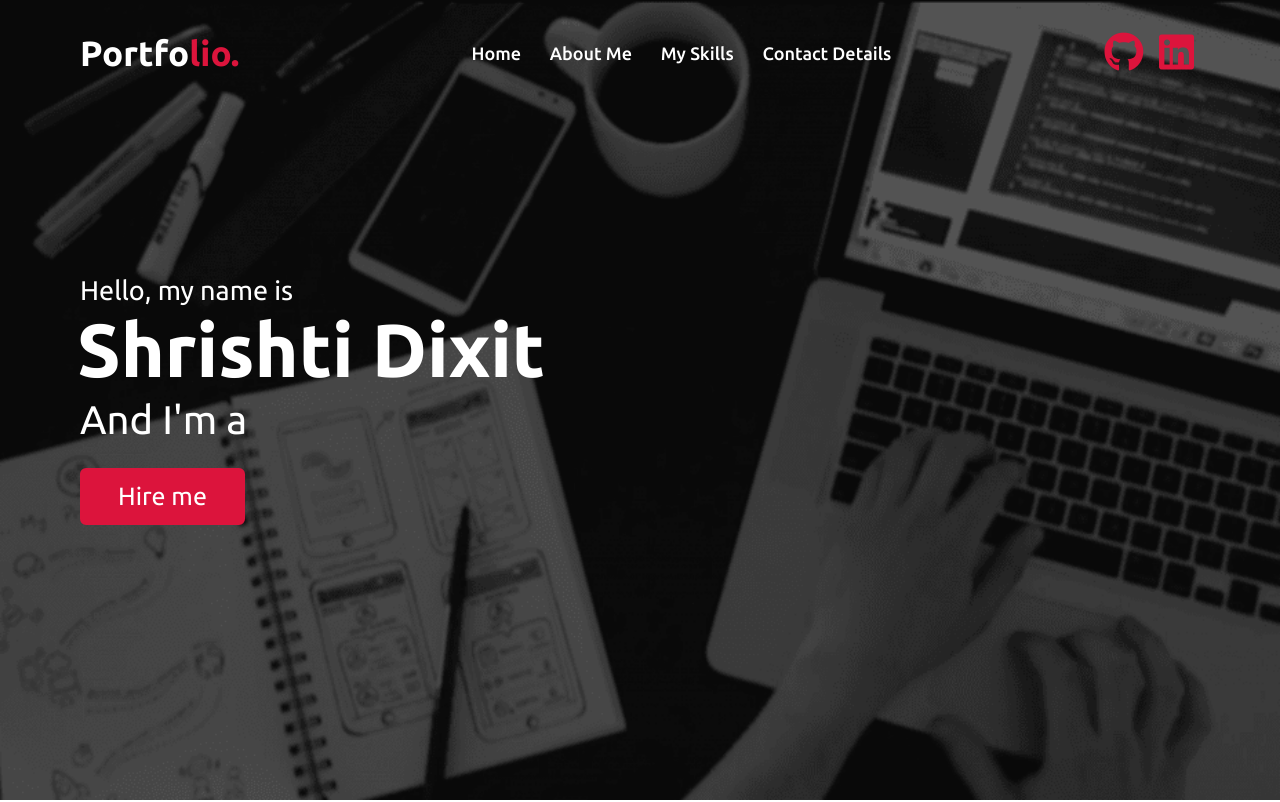
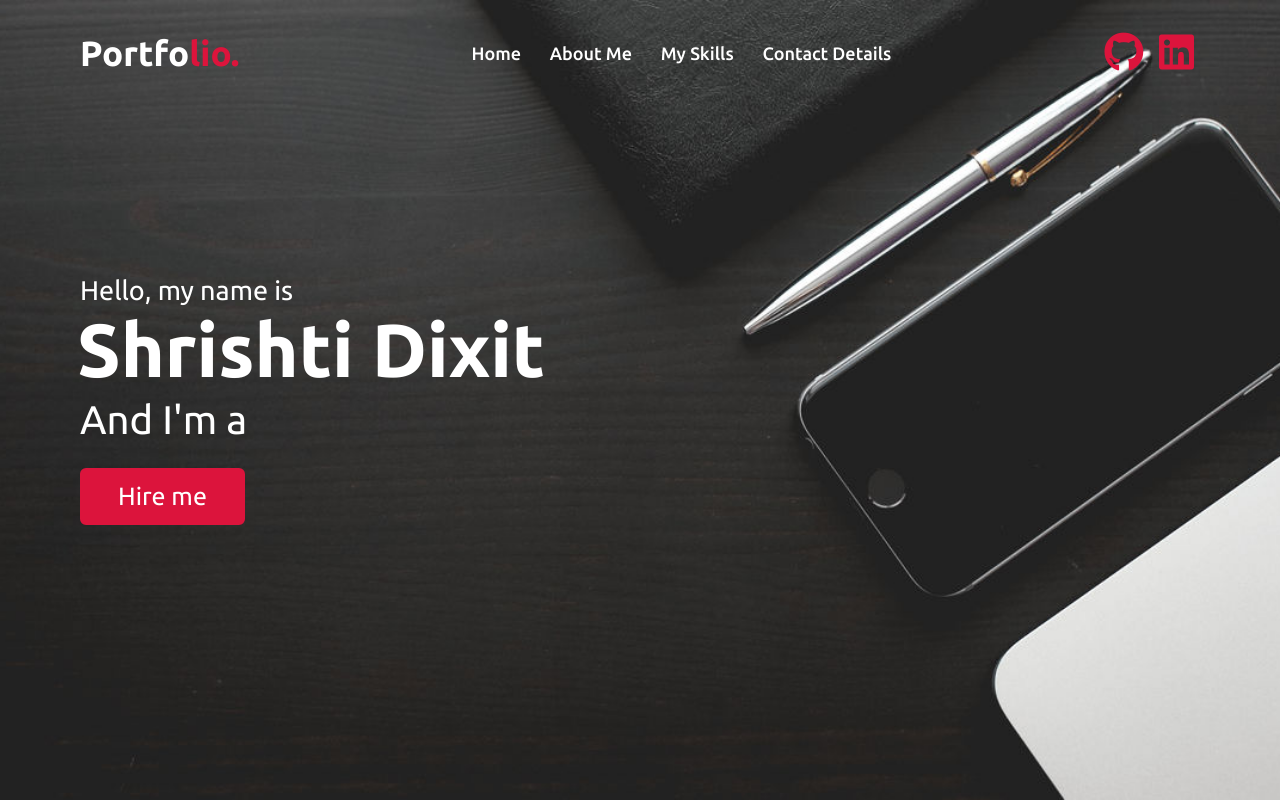
Before and after one commit to shrishti11/Portfolio, a plain HTML site: page index.html in a window 1280 px wide. Shown: the top 802 px of the page. Drawn offline with nearby package versions, Linux system fonts and the light colour scheme; a script that the page names is missing.

Commit message:
Update style.css

```diff
--- a/style.css
+++ b/style.css
@@ -173,7 +173,7 @@ nav.sticky .media-icons a{
 /* home section styling */
 .home{
     display: flex;
-    background: url("background.png") no-repeat center;
+    background: url("portfolio-background.jpg") no-repeat center;
     height: 100vh;
     color: #fff;
     min-height: 500px;
```
